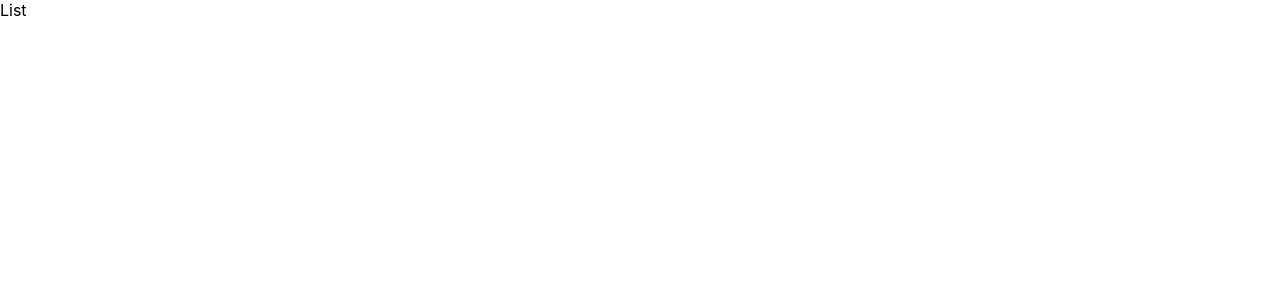
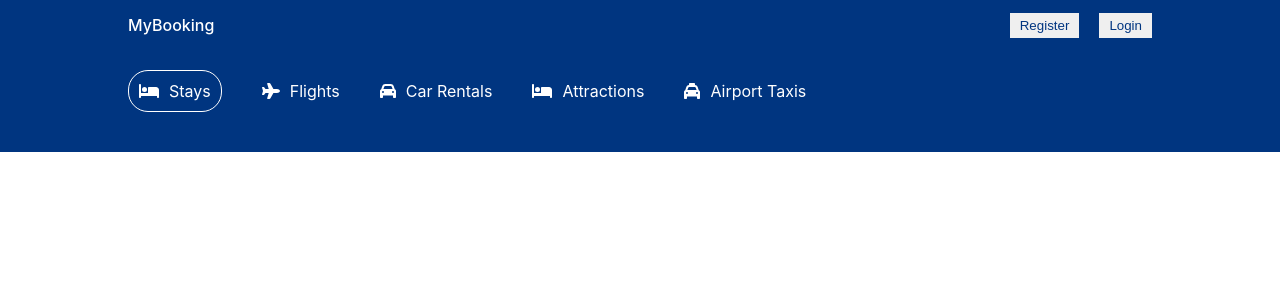
Before and after one commit to sagar-ksahoo/hotel-booking-app, a React (Create React App) app: page /hotels in a window 1280 px wide. Shown: the top 300 px of the page. Built offline with nearby package versions, Linux system fonts and the light colour scheme.

Commit message:
hotels header created

```diff
--- a/src/components/Header.css
+++ b/src/components/Header.css
@@ -10,6 +10,10 @@
   width: 100%;
   max-width: 1024px;
   margin: 20px 0px 100px 0px;
+}
+
+.headerContainer.listMode {
+  margin: 20px 0px 40px 0px;
 }
 
 .headerList {
--- a/src/components/Header.jsx
+++ b/src/components/Header.jsx
@@ -14,7 +14,7 @@ import "react-date-range/dist/theme/default.css";
 import "react-date-range/dist/styles.css";
 import { format } from "date-fns";
 
-const Header = () => {
+const Header = ({ type }) => {
   const [openDate, setOpenDate] = useState(false);
 
   const [openOptions, setOpenOptions] = useState(false);
@@ -44,7 +44,11 @@ const Header = () => {
 
   return (
     <div className="header">
-      <div className="headerContainer">
+      <div
+        className={
+          type === "list" ? "headerContainer listMode" : "headerContainer"
+        }
+      >
         <div className="headerList">
           <div className="headerListItem active">
             <FontAwesomeIcon icon={faBed} />
@@ -72,10 +76,14 @@ const Header = () => {
           </div>
         </div>
 
-        <h1 className="headerTitle">A lifetime of discounts? It's Genius</h1>
+        {type !== "list" && (
+          <>
+            <h1 className="headerTitle">
+              A lifetime of discounts? It's Genius
+            </h1>
             <p className="headerDesc">
-          Get rewarded for your travels - unlock instant savings of 10% or more
-          with a free myBooking account
+              Get rewarded for your travels - unlock instant savings of 10% or
+              more with a free myBooking account
             </p>
 
             <button className="headerBtn">Sign in / Register</button>
@@ -95,9 +103,9 @@ const Header = () => {
                 <span
                   onClick={() => setOpenDate(!openDate)}
                   className="headerSearchText"
-            >{`${format(date[0].startDate, "MM/dd/yyyy")} to ${format(
+                >{`${format(date[0].startDate, "dd/MM/yyyy")} to ${format(
                   date[0].endDate,
-              "MM/dd/yyyy"
+                  "dd/MM/yyyy"
                 )}`}</span>
 
                 {openDate && (
@@ -130,7 +138,9 @@ const Header = () => {
                         >
                           -
                         </button>
-                    <span className="optionCounterNum">{options.adult}</span>
+                        <span className="optionCounterNum">
+                          {options.adult}
+                        </span>
                         <button
                           className="optionCounterBtn"
                           onClick={() => handleOption("adult", "i")}
@@ -150,7 +160,9 @@ const Header = () => {
                         >
                           -
                         </button>
-                    <span className="optionCounterNum">{options.children}</span>
+                        <span className="optionCounterNum">
+                          {options.children}
+                        </span>
                         <button
                           className="optionCounterBtn"
                           onClick={() => handleOption("children", "i")}
@@ -187,6 +199,8 @@ const Header = () => {
                 <button className="headerBtn">Search</button>
               </div>
             </div>
+          </>
+        )}
       </div>
     </div>
   );
--- a/src/pages/List.jsx
+++ b/src/pages/List.jsx
@@ -1,8 +1,15 @@
 import React from "react";
+import Header from "../components/Header";
+import Navbar from "../components/Navbar";
 import "./List.css";
 
 const List = () => {
-  return <div>List</div>;
+  return (
+    <>
+      <Navbar />
+      <Header type="list" />
+    </>
+  );
 };
 
 export default List;
```
Lines whose indentation alone changed are shown as unchanged.
